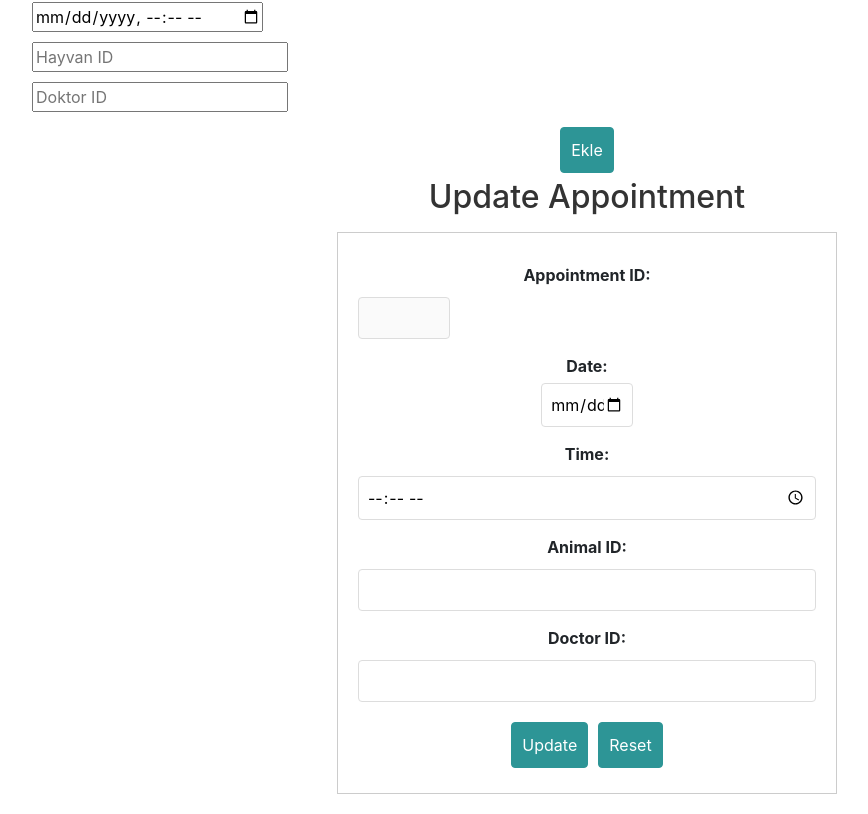
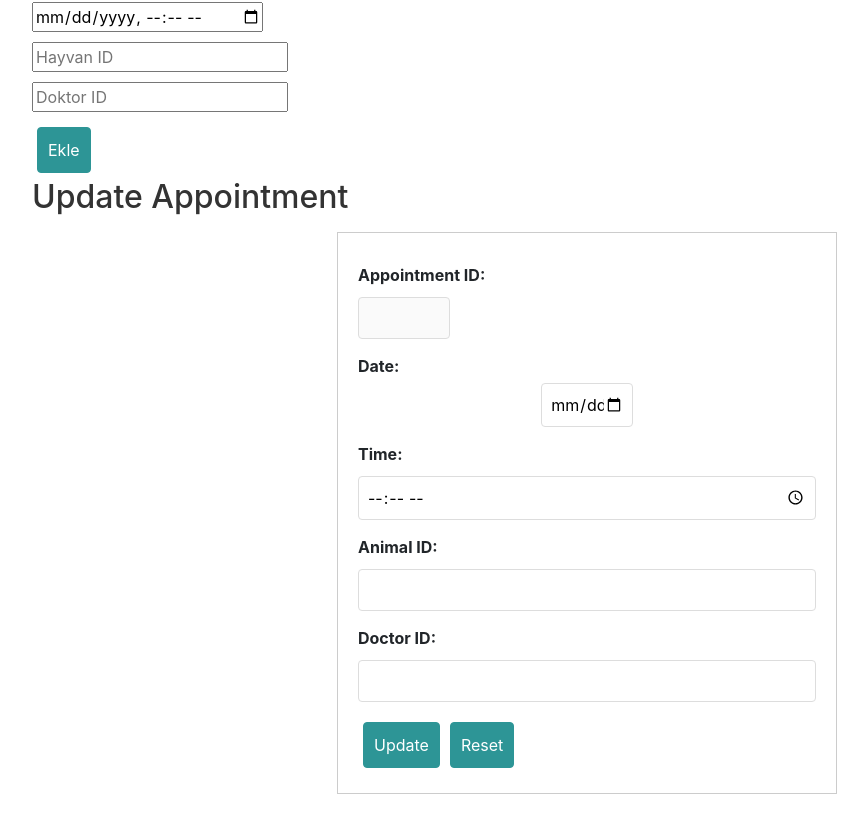
Before and after one commit to KursadYaprak/Veterinary_Frontend, a React (Create React App) app: page /appointments in a window 1280 px wide. Shown: the part 461-1275 px from the top of the page, without its empty margins (53-921 px from the left). Built offline with nearby package versions, Linux system fonts and the light colour scheme; no server answers.

Commit message:
Update Appointment.css

```diff
--- a/src/components/Appointment/Appointment.css
+++ b/src/components/Appointment/Appointment.css
@@ -4,7 +4,7 @@
     background-color: #fff;
     width: 90%;
     max-width: 1150px;
-    text-align: center; /* İçeriği ortalamak için */
+    text-align: start; /* İçeriği ortalamak için */
 }
 
 .appointment-container h2 {
@@ -69,7 +69,7 @@
 }
 
 .appointment-update-form .form-actions {
-    text-align: center;
+    text-align: start;
 }
 
 .appointment-update-form input,
```
